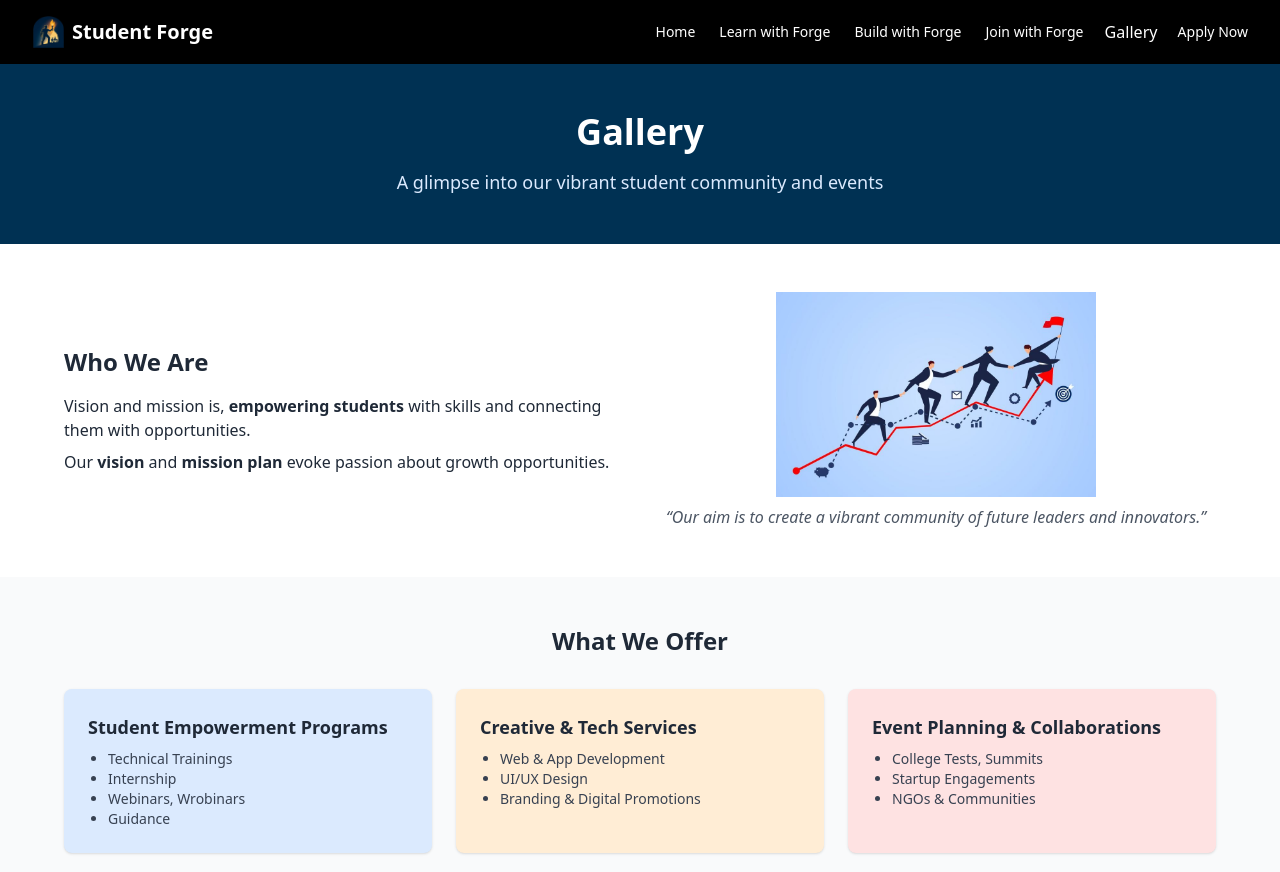
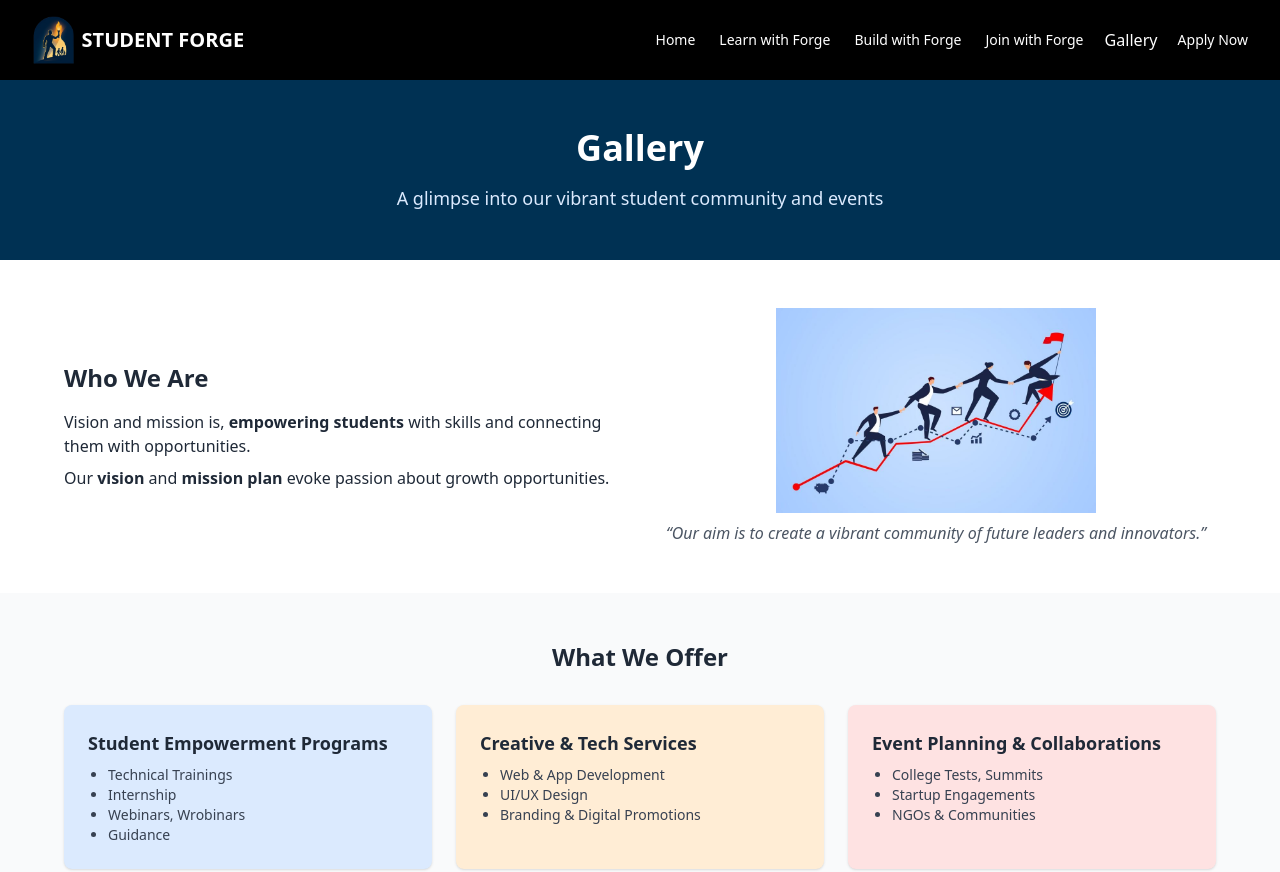
Before and after one commit to SrikanthChiluveru/studentforge, a plain HTML site: page StudentForge/gallery.html in a window 1280 px wide. Shown: the top 872 px of the page. Drawn offline with nearby package versions, Linux system fonts and the light colour scheme.

Commit message:
Update gallery.html

```diff
--- a/StudentForge/gallery.html
+++ b/StudentForge/gallery.html
@@ -69,8 +69,8 @@
   <!-- Navbar -->
   <nav class="bg-black text-white py-4 px-4 md:px-8 flex flex-wrap justify-between items-center sticky top-0 z-50 relative">
     <div class="flex items-center">
-      <img src="assets/temp_logo.png" alt="Student Forge Logo" class="h-8 w-8 mr-2 cursor-pointer" onclick="window.location.href='index.html'">
-      <span class="text-xl font-bold cursor-pointer mb-2 md:mb-0" onclick="window.location.href='index.html'">Student Forge</span>
+      <img src="assets/temp_logo.png" alt="Student Forge Logo" class="h-12 w-18 mr-2 cursor-pointer" onclick="window.location.href='index.html'">
+      <span class="text-xl font-bold cursor-pointer mb-2 md:mb-0" onclick="window.location.href='index.html'">STUDENT FORGE</span>
     </div>
     <!-- Hamburger Icon -->
     <div class="hamburger md:hidden" id="hamburger-menu">
```
